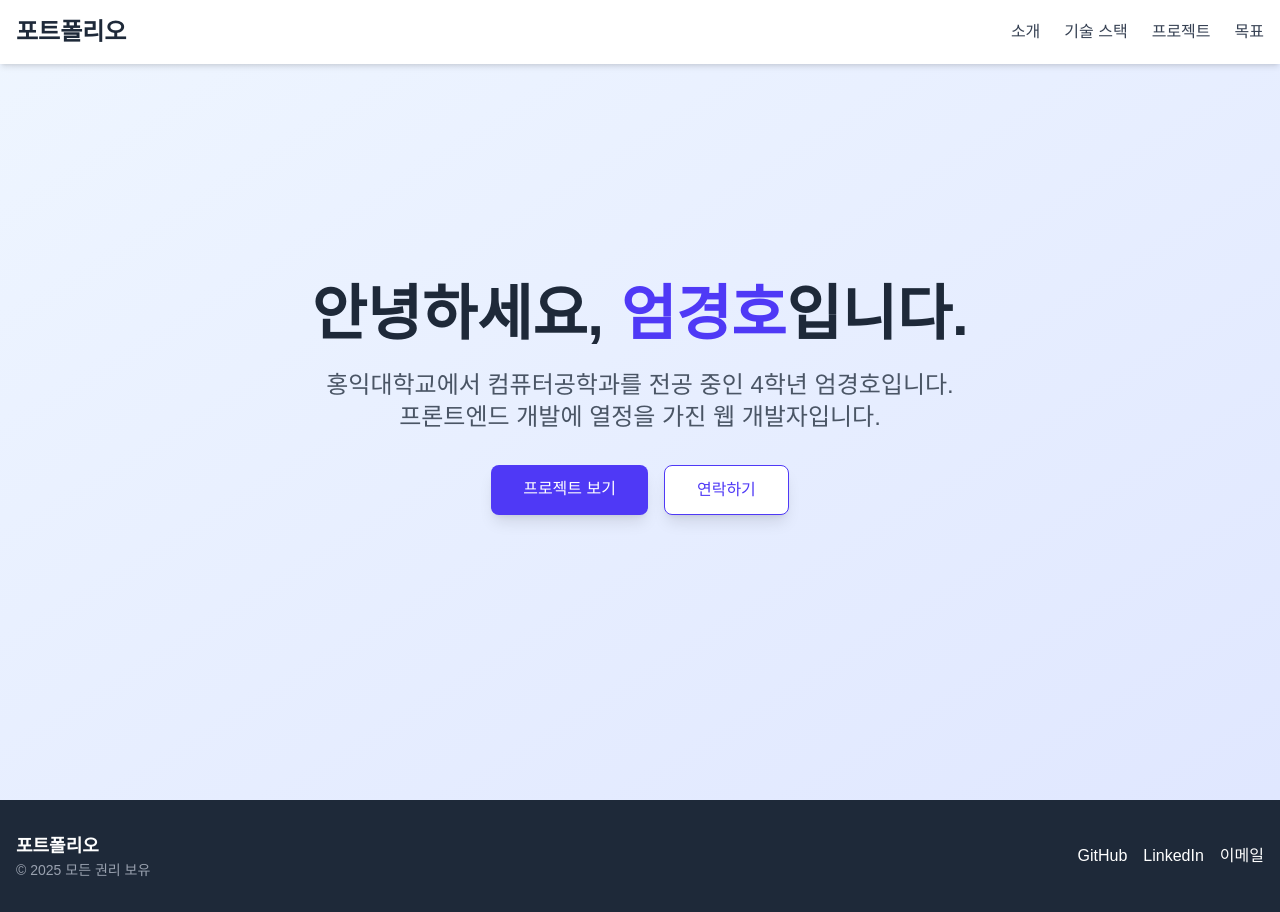
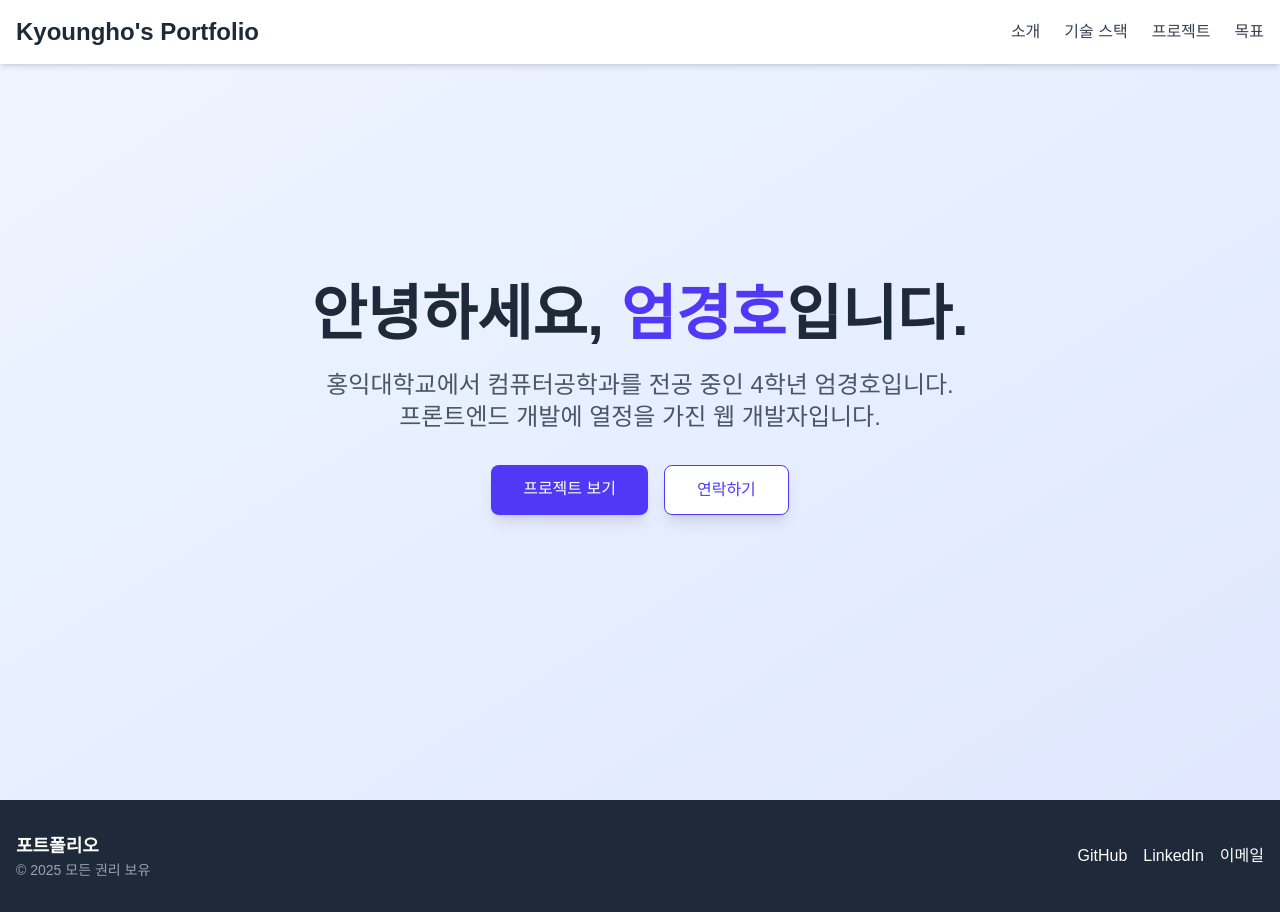
Before and after one commit to kheee512/Kyoungho_Portfolio, a Next.js app: page / in a window 1280 px wide. Built offline with nearby package versions, Linux system fonts and the light colour scheme.

Commit message:
[Fix] : 텍스트 내용 업데이트

```diff
--- a/src/components/Header.tsx
+++ b/src/components/Header.tsx
@@ -25,7 +25,7 @@ const Header: React.FC = () => {
           className="text-2xl font-bold text-gray-800"
           whileHover={{ scale: 1.05 }}
         >
-          포트폴리오
+          Kyoungho's Portfolio
         </motion.div>
         <nav>
           <ul className="flex space-x-6">
--- a/src/components/SkillsSection.tsx
+++ b/src/components/SkillsSection.tsx
@@ -30,12 +30,12 @@ const skills: Skill[] = [
   },
   {
     name: 'Tailwind CSS',
-    level: '중',
+    level: '하',
     description: '유틸리티 클래스를 활용한 빠른 UI 개발이 가능합니다.'
   },
   {
     name: 'Next.js',
-    level: '중',
+    level: '하',
     description: 'SSR과 정적 사이트 생성을 활용한 웹 개발을 합니다.'
   }
 ];
```
